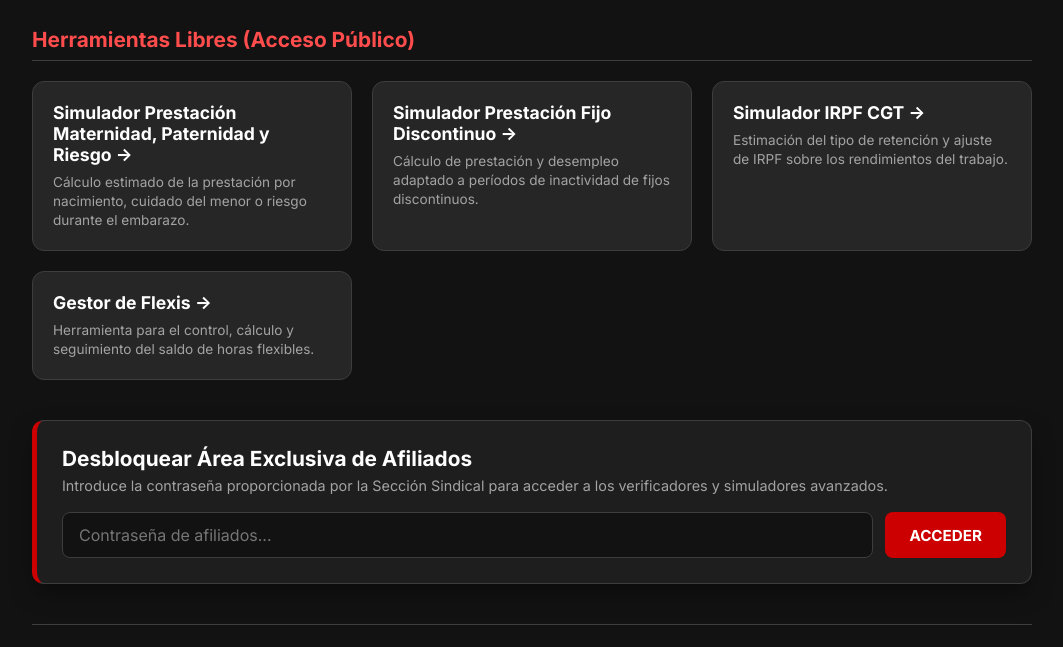
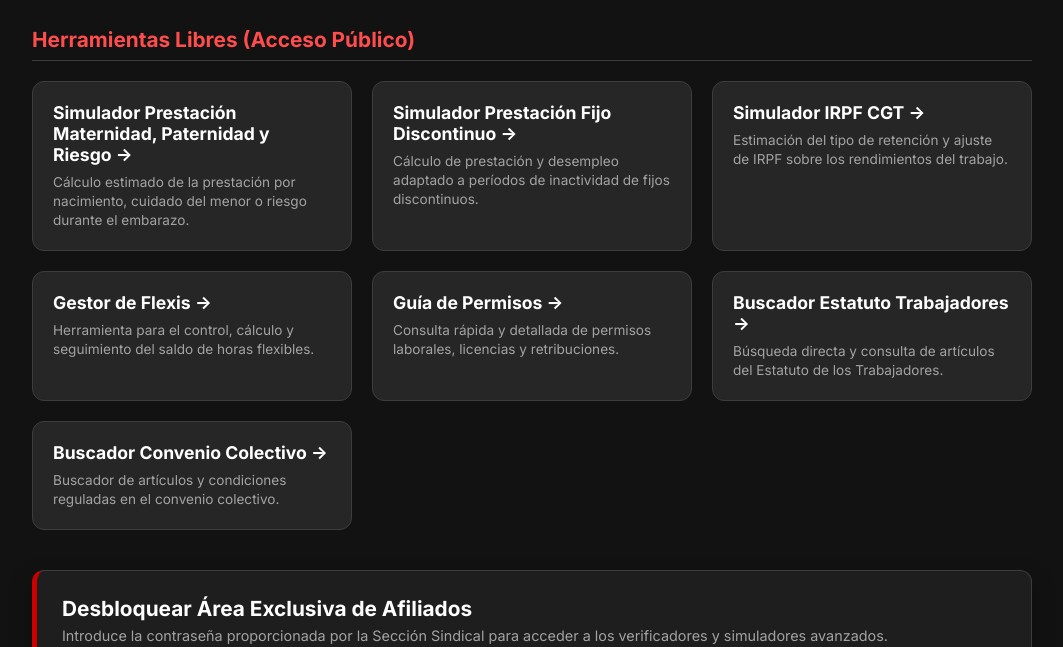
Before and after one commit to cgtdqa4/PORTAL-DE-APLICACIONES-CGT, a plain HTML site: page index.html in a window 1280 px wide. Shown: the part 120-767 px from the top of the page, without its empty margins (108-1171 px from the left). Drawn offline with Linux system fonts and the light colour scheme.

Commit message:
Add new application links to index.html
Added new applications links for labor resources.

```diff
--- a/index.html
+++ b/index.html
@@ -302,6 +302,25 @@
                         <p>Herramienta para el control, cálculo y seguimiento del saldo de horas flexibles.</p>
                     </div>
                 </a>
+                <!-- NUEVAS APLICACIONES LIBRES AÑADIDAS -->
+                <a href="https://cgtdqa4.github.io/GUIA-DE-PERMISOS/" target="_blank" class="app-card">
+                    <div>
+                        <h3>Guía de Permisos →</h3>
+                        <p>Consulta rápida y detallada de permisos laborales, licencias y retribuciones.</p>
+                    </div>
+                </a>
+                <a href="https://cgtdqa4.github.io/BUSCADOR-ESTATUTO-TRABAJADORES/" target="_blank" class="app-card">
+                    <div>
+                        <h3>Buscador Estatuto Trabajadores →</h3>
+                        <p>Búsqueda directa y consulta de artículos del Estatuto de los Trabajadores.</p>
+                    </div>
+                </a>
+                <a href="https://cgtdqa4.github.io/BUSCADOR-CONVENIO-COLECTIVO/" target="_blank" class="app-card">
+                    <div>
+                        <h3>Buscador Convenio Colectivo →</h3>
+                        <p>Buscador de artículos y condiciones reguladas en el convenio colectivo.</p>
+                    </div>
+                </a>
             </div>
         </section>
 
@@ -327,7 +346,6 @@
                     </div>
                     <span class="app-tag tag-vercel">Exclusivo Afiliados</span>
                 </a>
-                <!-- URL DE GITHUB PAGES (FUNCIONA EN GITHUB) -->
                 <a href="https://cgtdqa4.github.io/CALCULADORA-FINIQUITO-E-INDEMNIZACIONES-CGT/" target="_blank" class="app-card">
                     <div>
                         <h3>Calculadora Finiquito e Indemnización →</h3>
@@ -335,7 +353,6 @@
                     </div>
                     <span class="app-tag tag-vercel">Exclusivo Afiliados</span>
                 </a>
-                <!-- URL DE GITHUB PAGES (FUNCIONA EN GITHUB) -->
                 <a href="https://cgtdqa4.github.io/CALCULADORA-SALARIO-DIARIO/" target="_blank" class="app-card">
                     <div>
                         <h3>Cálculo Salario Diario →</h3>
@@ -343,7 +360,6 @@
                     </div>
                     <span class="app-tag tag-vercel">Exclusivo Afiliados</span>
                 </a>
-                <!-- URL DE GITHUB PAGES (FUNCIONA EN GITHUB) -->
                 <a href="https://cgtdqa4.github.io/CALCULADORA-ATRASOS/" target="_blank" class="app-card">
                     <div>
                         <h3>Cálculo Atrasos REYF →</h3>
```
